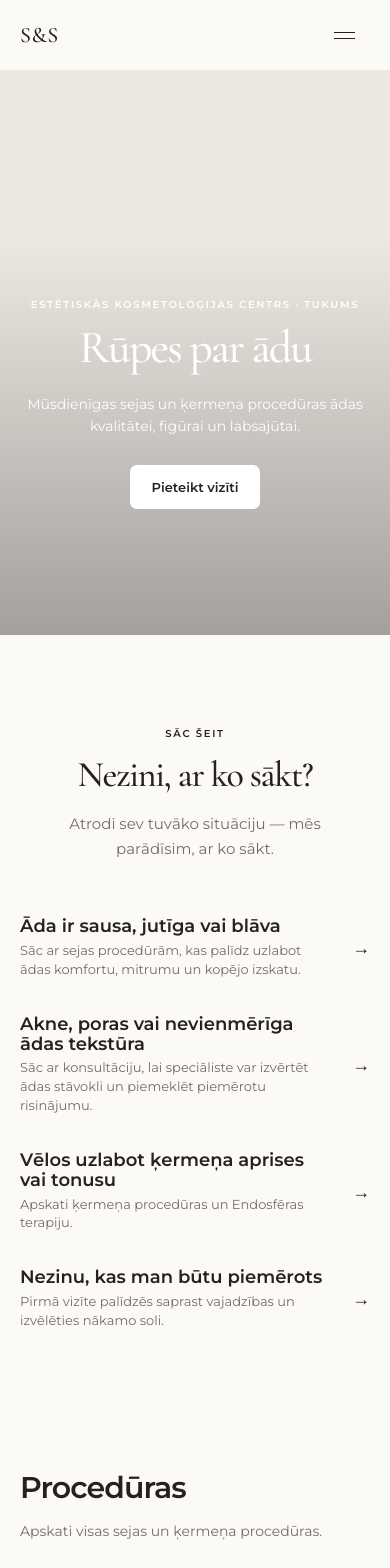
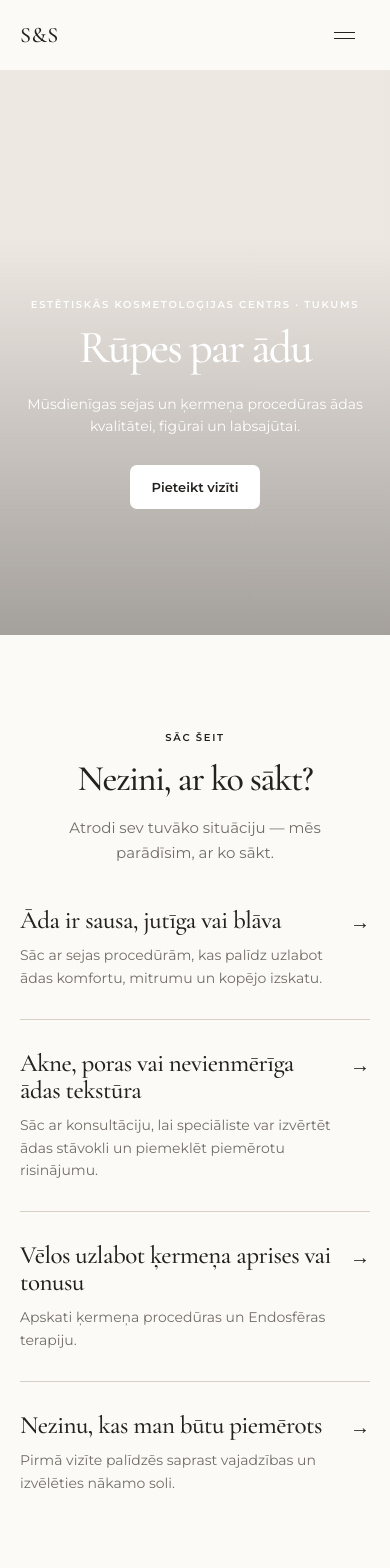
Before and after one commit to davisl24/skin-sculpt, a Next.js app: page / in a window 390 px wide. Shown: the top 1568 px of the page. Built offline with nearby package versions, Linux system fonts and the light colour scheme.

Commit message:
Style clean problem-led decision scenarios

```diff
--- a/app/globals.css
+++ b/app/globals.css
@@ -426,3 +426,42 @@
 /* Footer: slightly more calm spacing */
 .footerV2{padding-top:56px;padding-bottom:58px}
 }
+
+/* V2.13 problem-led decision helper */
+.decisionScenarios a{align-items:start}
+.decisionScenarios strong{max-width:680px}
+.decisionScenarios small{max-width:660px}
+@media(max-width:760px){
+.decisionHelper{padding-top:96px;padding-bottom:48px}
+.decisionIntro{max-width:300px;margin-bottom:42px}
+.decisionScenarios{display:grid;gap:30px}
+.decisionScenarios a{
+  display:grid;
+  grid-template-columns:1fr auto;
+  gap:18px;
+  padding:0 0 30px;
+  border-bottom:1px solid var(--line);
+}
+.decisionScenarios a:last-child{border-bottom:0;padding-bottom:0}
+.decisionScenarios strong{
+  display:block;
+  font-family:"Cormorant Garamond",serif;
+  font-size:25px;
+  line-height:1.08;
+  font-weight:500;
+  letter-spacing:-.02em;
+}
+.decisionScenarios small{
+  display:block;
+  margin-top:10px;
+  font-family:Montserrat,Arial,sans-serif;
+  font-size:14px;
+  line-height:1.6;
+  color:var(--muted);
+}
+.decisionScenarios b{
+  padding-top:3px;
+  font-size:20px;
+  font-weight:500;
+}
+}
```
